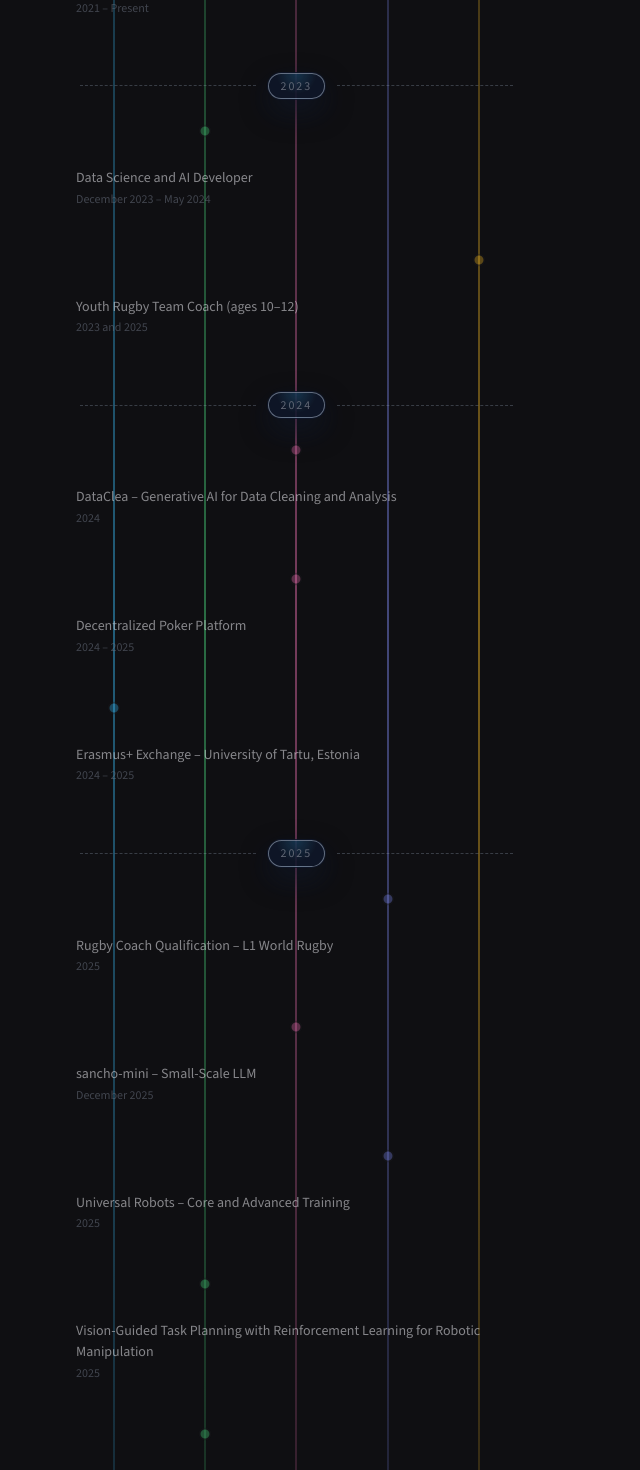
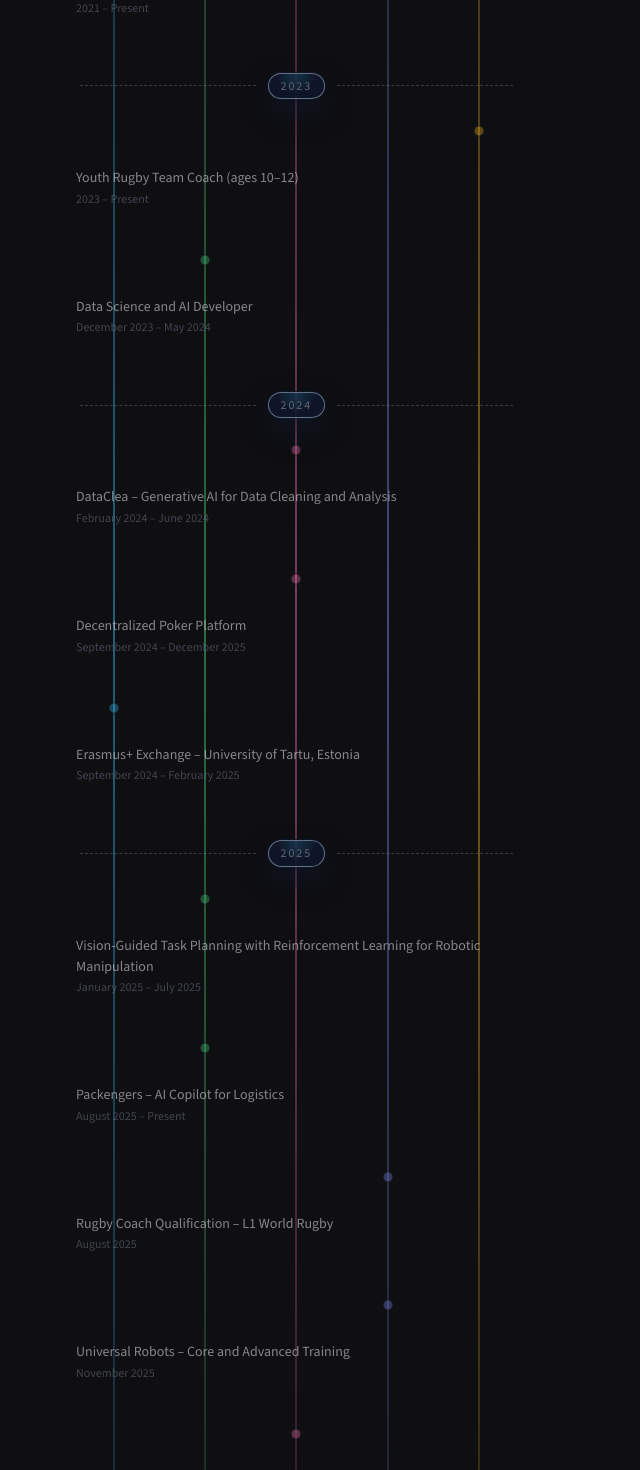
Before and after one commit to NoelDNathan/my-portfolio, a React (Vite) app in the folder noel-cv/: page / in a window 1280 px wide. Shown: the part 2440-3910 px from the top of the page, without its empty margins (0-640 px from the left). Built offline with nearby package versions, Linux system fonts and the light colour scheme; no server answers.

Commit message:
fix line error

```diff
--- a/noel-cv/src/components/sections/Timeline.tsx
+++ b/noel-cv/src/components/sections/Timeline.tsx
@@ -10,89 +10,58 @@
 import { SanchoDemo } from "./SanchoDemo";
 import { SkillGraph } from "../skills/SkillGraph";
 
+type TimelineNodeKind = "start" | "end";
+
+interface TimelineNode {
+  item: TimelineItem;
+  kind: TimelineNodeKind;
+}
+
+function hasItemRange(item: TimelineItem): boolean {
+  return (
+    item.yearEnd !== undefined &&
+    (item.yearEnd !== item.yearStart || item.monthEnd !== item.monthStart)
+  );
+}
+
+function nodeDateYear(node: TimelineNode): number {
+  return node.kind === "start" ? node.item.yearStart : node.item.yearEnd ?? node.item.yearStart;
+}
+
+function nodeDateMonth(node: TimelineNode): number {
+  return node.kind === "start" ? node.item.monthStart : node.item.monthEnd ?? node.item.monthStart;
+}
+
 interface TimelineRowProps {
   item: TimelineItem;
+  nodeKind: TimelineNodeKind;
   isActive: boolean;
   isPinned: boolean;
   onAutoActivate: () => void;
   onClick: () => void;
+  onDotRef?: (el: HTMLSpanElement | null) => void;
 }
 
 function TimelineRow({
   item,
+  nodeKind,
   isActive,
   isPinned,
   onAutoActivate,
   onClick,
+  onDotRef,
 }: TimelineRowProps) {
   const ref = useRef<HTMLDivElement | null>(null);
-  const trackRef = useRef<HTMLDivElement | null>(null);
   const isInView = useInView(ref, {
     margin: "-35% 0px -35% 0px",
   });
   const shouldReduceMotion = useReducedMotion();
-  const [rangeStyle, setRangeStyle] = useState<{ height: number; offset: number } | null>(null);
 
   useEffect(() => {
     if (isInView && !isPinned) {
       onAutoActivate();
     }
   }, [isInView, isPinned, onAutoActivate]);
-
-  const hasRange = item.yearEnd !== undefined && item.yearEnd !== item.yearStart;
-
-  useEffect(() => {
-    if (typeof window === "undefined") {
-      return;
-    }
-
-    let rafId = 0;
-    const scheduleRangeStyle = (next: { height: number; offset: number } | null) => {
-      rafId = window.requestAnimationFrame(() => {
-        setRangeStyle(next);
-      });
-    };
-
-    if (!hasRange || !isActive) {
-      scheduleRangeStyle(null);
-
-      return () => window.cancelAnimationFrame(rafId);
-    }
-
-    const trackEl = trackRef.current;
-    if (!trackEl) {
-      scheduleRangeStyle(null);
-      return () => window.cancelAnimationFrame(rafId);
-    }
-
-    const endYear = item.yearEnd ?? item.yearStart;
-    const endSeparator = document.querySelector<HTMLElement>(`[data-timeline-year="${endYear}"]`);
-
-    if (!endSeparator) {
-      scheduleRangeStyle(null);
-      return () => window.cancelAnimationFrame(rafId);
-    }
-
-    const trackRect = trackEl.getBoundingClientRect();
-    const endRect = endSeparator.getBoundingClientRect();
-
-    const startCenterY = trackRect.top + trackRect.height / 2;
-    const rawOffset = endRect.top - startCenterY;
-
-    if (!Number.isFinite(rawOffset)) {
-      scheduleRangeStyle(null);
-      return () => window.cancelAnimationFrame(rafId);
-    }
-
-    const minOffset = 24;
-    const maxOffset = 320;
-    const offset = Math.max(minOffset, Math.min(rawOffset, maxOffset));
-    const height = Math.max(12, offset - 10);
-
-    scheduleRangeStyle({ height, offset });
-
-    return () => window.cancelAnimationFrame(rafId);
-  }, [hasRange, isActive, item.yearEnd, item.yearStart]);
 
   const dotVariants = {
     inactive: { scale: 0.9, opacity: 0.6 },
@@ -102,6 +71,13 @@
       boxShadow: "0 0 18px rgba(94, 234, 212, 0.9)",
     },
   };
+
+  const setRef = useCallback(
+    (el: HTMLSpanElement | null) => {
+      onDotRef?.(el);
+    },
+    [onDotRef],
+  );
 
   return (
     <div
@@ -113,9 +89,10 @@
       onClick={onClick}
       aria-current={isActive ? "step" : undefined}
     >
-      <div className="timeline__row-track" ref={trackRef}>
+      <div className="timeline__row-track">
         <motion.span
-          className={`timeline__dot timeline__dot--${item.topic}`}
+          ref={setRef}
+          className={`timeline__dot timeline__dot--${item.topic} ${nodeKind === "end" ? "timeline__dot--secondary" : ""}`}
           variants={dotVariants}
           initial="inactive"
           animate={isActive ? "active" : "inactive"}
@@ -123,34 +100,6 @@
             shouldReduceMotion ? { duration: 0 } : { type: "spring", stiffness: 260, damping: 24 }
           }
         />
-        {hasRange && isActive && (
-          <>
-            <motion.span
-              className={`timeline__duration timeline__duration--${item.topic}`}
-              style={rangeStyle ? { height: rangeStyle.height } : undefined}
-              initial={{ opacity: 0, scaleY: 0.3 }}
-              animate={{ opacity: 0.8, scaleY: 1 }}
-              exit={{ opacity: 0, scaleY: 0.3 }}
-              transition={
-                shouldReduceMotion
-                  ? { duration: 0 }
-                  : { type: "spring", stiffness: 260, damping: 24 }
-              }
-            />
-            <motion.span
-              className={`timeline__dot timeline__dot--secondary timeline__dot--${item.topic}`}
-              variants={dotVariants}
-              initial="inactive"
-              animate="active"
-              style={rangeStyle ? { y: rangeStyle.offset } : undefined}
-              transition={
-                shouldReduceMotion
-                  ? { duration: 0 }
-                  : { type: "spring", stiffness: 260, damping: 24 }
-              }
-            />
-          </>
-        )}
       </div>
       <div className="timeline__row-label">
         <p className="timeline__row-title">{item.title}</p>
@@ -201,17 +150,36 @@
   const sortedItems = useMemo(
     () =>
       [...timelineItems].sort((a, b) => {
+        // 1. Year start
         if (a.yearStart !== b.yearStart) {
           return a.yearStart - b.yearStart;
         }
-        const aEnd = a.yearEnd ?? a.yearStart;
-        const bEnd = b.yearEnd ?? b.yearStart;
-        if (aEnd !== bEnd) {
-          return aEnd - bEnd;
-        }
+
+        // 2. Month start
+        if (a.monthStart !== b.monthStart) {
+          return a.monthStart - b.monthStart;
+        }
+
+        // 3. Year end (fallback al yearStart)
+        const aYearEnd = a.yearEnd ?? a.yearStart;
+        const bYearEnd = b.yearEnd ?? b.yearStart;
+
+        if (aYearEnd !== bYearEnd) {
+          return aYearEnd - bYearEnd;
+        }
+
+        // 4. Month end (fallback al monthStart)
+        const aMonthEnd = a.monthEnd ?? a.monthStart;
+        const bMonthEnd = b.monthEnd ?? b.monthStart;
+
+        if (aMonthEnd !== bMonthEnd) {
+          return aMonthEnd - b.monthEnd!;
+        }
+
+        // 5. Id como último criterio
         return a.id.localeCompare(b.id);
       }),
-    [],
+    [timelineItems],
   );
 
   const allTopics = useMemo(
@@ -307,6 +275,81 @@
 
     return items;
   }, [sortedItems, selectedTopics, selectedTopicsSet, selectedSkillFilter]);
+
+  const visibleNodes = useMemo(() => {
+    const nodes: TimelineNode[] = [];
+    for (const item of visibleItems) {
+      nodes.push({ item, kind: "start" });
+      if (hasItemRange(item) && item.id === activeId) {
+        nodes.push({ item, kind: "end" });
+      }
+    }
+    return nodes.sort((a, b) => {
+      const ya = nodeDateYear(a);
+      const yb = nodeDateYear(b);
+      if (ya !== yb) return ya - yb;
+      const ma = nodeDateMonth(a);
+      const mb = nodeDateMonth(b);
+      if (ma !== mb) return ma - mb;
+      if (a.kind !== b.kind) return a.kind === "start" ? -1 : 1;
+      return a.item.id.localeCompare(b.item.id);
+    });
+  }, [visibleItems, activeId]);
+
+  const rowsContainerRef = useRef<HTMLDivElement | null>(null);
+  const dotRefs = useRef<Map<string, HTMLSpanElement>>(new Map());
+  const [rangeBarStyle, setRangeBarStyle] = useState<{
+    top: number;
+    height: number;
+    left: number;
+    width: number;
+    topic: TimelineTopic;
+  } | null>(null);
+
+  useEffect(() => {
+    const active = activeId ? visibleItems.find((i) => i.id === activeId) : null;
+    if (!active || !hasItemRange(active)) {
+      const raf = requestAnimationFrame(() => setRangeBarStyle(null));
+      return () => cancelAnimationFrame(raf);
+    }
+    const startKey = `${active.id}-start`;
+    const endKey = `${active.id}-end`;
+    const startEl = dotRefs.current.get(startKey);
+    const endEl = dotRefs.current.get(endKey);
+    const rowsEl = rowsContainerRef.current;
+    if (!startEl || !endEl || !rowsEl) {
+      const raf = requestAnimationFrame(() => setRangeBarStyle(null));
+      return () => cancelAnimationFrame(raf);
+    }
+    const update = () => {
+      requestAnimationFrame(() => {
+        const startRect = startEl.getBoundingClientRect();
+        const endRect = endEl.getBoundingClientRect();
+        const rowsRect = rowsEl.getBoundingClientRect();
+        const top = startRect.top - rowsRect.top + startRect.height / 2;
+        const height = endRect.top - startRect.top + endRect.height / 2 - startRect.height / 2;
+        if (height <= 0) {
+          setRangeBarStyle(null);
+          return;
+        }
+        setRangeBarStyle({
+          top,
+          height,
+          left: startRect.left - rowsRect.left + startRect.width / 2 - 5,
+          width: 10,
+          topic: active.topic,
+        });
+      });
+    };
+    update();
+    const ro = new ResizeObserver(update);
+    ro.observe(rowsEl);
+    window.addEventListener("scroll", update, true);
+    return () => {
+      ro.disconnect();
+      window.removeEventListener("scroll", update, true);
+    };
+  }, [activeId, visibleItems]);
 
   const ensureItemIsVisible = (id: string) => {
     const node = itemContainerRefs.current.get(id);
@@ -720,49 +763,70 @@
               })}
             </div>
 
-            <div className="timeline__rows">
-              {visibleItems.map((item, index) => {
-                const previous = index > 0 ? visibleItems[index - 1] : null;
-                const isNewYear = !previous || previous.yearStart !== item.yearStart;
+            <div className="timeline__rows" ref={rowsContainerRef}>
+              {rangeBarStyle && (
+                <div
+                  className={`timeline__range-bar timeline__range-bar--${rangeBarStyle.topic}`}
+                  style={{
+                    position: "absolute",
+                    left: rangeBarStyle.left,
+                    top: rangeBarStyle.top,
+                    width: rangeBarStyle.width,
+                    height: rangeBarStyle.height,
+                    pointerEvents: "none",
+                  }}
+                  aria-hidden="true"
+                />
+              )}
+              {visibleNodes.map((node, index) => {
+                const previous = index > 0 ? visibleNodes[index - 1] : null;
+                const year = nodeDateYear(node);
+                const isNewYear = !previous || nodeDateYear(previous) !== year;
                 const shouldShowYearSeparator = index > 0 && isNewYear;
+                const rowKey = node.kind === "start" ? node.item.id : `${node.item.id}-end`;
 
                 return (
-                  <div key={item.id}>
+                  <div key={rowKey}>
                     {shouldShowYearSeparator && (
                       <div
                         className="timeline__year-separator"
                         role="separator"
-                        aria-label={String(item.yearStart)}
-                        data-timeline-year={item.yearStart}
+                        aria-label={String(year)}
+                        data-timeline-year={year}
                       >
-                        <span className="timeline__year-separator-label">{item.yearStart}</span>
+                        <span className="timeline__year-separator-label">{year}</span>
                       </div>
                     )}
                     <div
-                      ref={(node) => {
-                        if (node) {
-                          itemContainerRefs.current.set(item.id, node);
-                          return;
-                        }
-                        itemContainerRefs.current.delete(item.id);
-                      }}
-                      data-timeline-item={item.id}
+                      ref={
+                        node.kind === "start"
+                          ? (el) => {
+                              if (el) itemContainerRefs.current.set(node.item.id, el);
+                              else itemContainerRefs.current.delete(node.item.id);
+                            }
+                          : undefined
+                      }
+                      data-timeline-item={node.item.id}
                     >
                       <TimelineRow
-                        item={item}
-                        isActive={item.id === activeId}
-                        isPinned={pinnedId === item.id}
+                        item={node.item}
+                        nodeKind={node.kind}
+                        isActive={node.item.id === activeId}
+                        isPinned={pinnedId === node.item.id}
                         onAutoActivate={() => {
-                          if (!pinnedId) {
-                            setActiveId(item.id);
-                          }
+                          if (!pinnedId) setActiveId(node.item.id);
                         }}
                         onClick={() => {
                           stopTour();
                           const currentScrollY = typeof window !== "undefined" ? window.scrollY : 0;
-                          setPinnedId(item.id);
+                          setPinnedId(node.item.id);
                           setPinnedScrollY(currentScrollY);
-                          setActiveId(item.id);
+                          setActiveId(node.item.id);
+                        }}
+                        onDotRef={(el) => {
+                          const key = `${node.item.id}-${node.kind}`;
+                          if (el) dotRefs.current.set(key, el);
+                          else dotRefs.current.delete(key);
                         }}
                       />
                     </div>
@@ -1420,6 +1484,51 @@
           );
         }
 
+        .timeline__range-bar {
+          border-radius: 999px;
+          z-index: 0;
+        }
+
+        .timeline__range-bar--education {
+          background: linear-gradient(
+            to bottom,
+            rgba(56, 189, 248, 0.2),
+            rgba(56, 189, 248, 0.9)
+          );
+        }
+
+        .timeline__range-bar--professional {
+          background: linear-gradient(
+            to bottom,
+            rgba(74, 222, 128, 0.2),
+            rgba(74, 222, 128, 0.9)
+          );
+        }
+
+        .timeline__range-bar--project {
+          background: linear-gradient(
+            to bottom,
+            rgba(244, 114, 182, 0.2),
+            rgba(244, 114, 182, 0.9)
+          );
+        }
+
+        .timeline__range-bar--course {
+          background: linear-gradient(
+            to bottom,
+            rgba(129, 140, 248, 0.2),
+            rgba(129, 140, 248, 0.9)
+          );
+        }
+
+        .timeline__range-bar--sport {
+          background: linear-gradient(
+            to bottom,
+            rgba(251, 191, 36, 0.2),
+            rgba(251, 191, 36, 0.9)
+          );
+        }
+
         .timeline__row-label {
           grid-column: 1 / -1;
           margin-top: var(--space-4);
--- a/noel-cv/src/data/timeline.ts
+++ b/noel-cv/src/data/timeline.ts
@@ -19,7 +19,9 @@
   id: string;
   title: string;
   period: string;
+  monthStart: number;
   yearStart: number;
+  monthEnd?: number;
   yearEnd?: number;
   summary: string;
   description: string;
@@ -34,8 +36,10 @@
   {
     id: "josep-lluis-sert",
     title: "Scientific-Technological High School Diploma – Institut Josep Lluís Sert",
-    period: "2019 – 2021",
+    period: "September 2019 – June 2021",
+    monthStart: 9,
     yearStart: 2019,
+    monthEnd: 6,
     yearEnd: 2021,
     summary: "Completed a science and technology focused high school diploma with highest distinction.",
     description:
@@ -53,9 +57,11 @@
   {
     id: "breaking-barriers-game",
     title: "Breaking Barriers – 3D Platformer Game",
-    period: "2020 – 2021",
+    period: "February 2020 – November 2020",
     yearStart: 2020,
-    yearEnd: 2021,
+    monthStart: 2,
+    monthEnd: 11,
+    yearEnd: 2020,
     summary:
       "Final high school project: designed and developed a 3D platformer game to learn game development by doing.",
     description:
@@ -79,7 +85,9 @@
     title: "Data Science and AI Developer",
     period: "December 2023 – May 2024",
     yearStart: 2023,
+    monthStart: 12,
     yearEnd: 2024,
+    monthEnd: 5,
     summary:
       "Designed and implemented machine learning models and data visualization pipelines for geospatial and satellite data.",
     description:
@@ -97,9 +105,11 @@
   {
     id: "university-project-dataclea",
     title: "DataClea – Generative AI for Data Cleaning and Analysis",
-    period: "2024",
+    period: "February 2024 – June 2024",
     yearStart: 2024,
     yearEnd: 2024,
+    monthStart: 2,
+    monthEnd: 6,
     summary:
       "Entrepreneurship project with Telefónica: designed a SaaS platform using generative AI to automate data cleaning and analysis.",
     description:
@@ -124,9 +134,11 @@
   {
     id: "erasmus-tartu",
     title: "Erasmus+ Exchange – University of Tartu, Estonia",
-    period: "2024 – 2025",
+    period: "September 2024 – February 2025",
     yearStart: 2024,
+    monthStart: 9,
     yearEnd: 2025,
+    monthEnd: 2,
     summary:
       "Exchange year focused on AI and security: zero-knowledge proofs, explainable AutoML, applied cryptography, and information retrieval.",
     description:
@@ -152,9 +164,11 @@
   {
     id: "decentralized-poker",
     title: "Decentralized Poker Platform",
-    period: "2024 – 2025",
+    period: "September 2024 – December 2025",
     yearStart: 2024,
+    monthStart: 9,
     yearEnd: 2025,
+    monthEnd: 12,
     summary:
       "Built a fully decentralized poker platform using smart contracts, zero-knowledge proofs, and a custom P2P network.",
     description:
@@ -185,9 +199,11 @@
   {
     id: "ai-bachelor-upc",
     title: "Bachelor’s Degree in Artificial Intelligence – UPC",
-    period: "2021 – 2025",
+    period: "September 2021 – June 2025",
     yearStart: 2021,
+    monthStart: 9,
     yearEnd: 2025,
+    monthEnd: 6,
     summary:
       "Completed an AI bachelor’s degree at UPC with GPA 8.62 / 10, ranked 7th in the cohort.",
     description:
@@ -262,9 +278,11 @@
   {
     id: "vision-guided-rl-robotics",
     title: "Vision-Guided Task Planning with Reinforcement Learning for Robotic Manipulation",
-    period: "2025",
+    period: "January 2025 – July 2025",
     yearStart: 2025,
+    monthStart: 1,
     yearEnd: 2025,
+    monthEnd: 7,
     summary:
       "Final degree project: unified system that combines reinforcement learning-based task planning with deep learning computer vision for robotic manipulation.",
     description:
@@ -289,9 +307,11 @@
   {
     id: "rugby-coach-qualification",
     title: "Rugby Coach Qualification – L1 World Rugby",
-    period: "2025",
+    period: "August 2025",
     yearStart: 2025,
+    monthStart: 8,
     yearEnd: 2025,
+    monthEnd: 8,
     summary: "Completed World Rugby Level 1 coach qualification.",
     description:
       "I obtained the World Rugby Level 1 coaching qualification, which formalized my understanding of coaching principles, player safety, and training design. The course covered fundamental techniques, age-appropriate coaching, and best practices for creating a safe and engaging environment for players.",
@@ -308,8 +328,10 @@
   {
     id: "universal-robots-courses",
     title: "Universal Robots – Core and Advanced Training",
-    period: "2025",
+    period: "November 2025",
     yearStart: 2025,
+    monthStart: 11,
+    monthEnd: 11,
     yearEnd: 2025,
     summary:
       "Hands-on industrial cobot training in programming, safety configuration, and deployment with Universal Robots.",
@@ -329,9 +351,11 @@
   {
     id: "youth-rugby-coach",
     title: "Youth Rugby Team Coach (ages 10–12)",
-    period: "2023 and 2025",
+    period: "2023 – Present",
     yearStart: 2023,
-    yearEnd: 2025,
+    monthStart: 1,
+    yearEnd: 2026,
+    monthEnd: 3,
     summary:
       "Coached youth rugby teams, developing leadership, communication, and mentoring skills through real group management.",
     description:
@@ -351,7 +375,9 @@
     title: "Rugby Player – CRUC Senior Team",
     period: "2021 – Present",
     yearStart: 2021,
+    monthStart: 9,
     yearEnd: 2026,
+    monthEnd: 3,
     summary:
       "Senior player at local club CRUC, competing in the highest Catalan league, with playing experience since 2010.",
     description:
@@ -371,6 +397,8 @@
     title: "sancho-mini – Small-Scale LLM",
     period: "December 2025",
     yearStart: 2025,
+    monthStart: 12,
+    monthEnd: 12,
     yearEnd: 2025,
     summary:
       "Built and trained a compact LLM on the works of Miguel de Cervantes and deployed it to run directly in the browser.",
@@ -391,7 +419,9 @@
     title: "Packengers – AI Copilot for Logistics",
     period: "August 2025 – Present",
     yearStart: 2025,
+    monthStart: 8,
     yearEnd: 2026,
+    monthEnd: 3,
     summary:
       "End-to-end AI project for Packengers: route optimization, payments workflow, and full-stack application deployed on AWS.",
     description:
@@ -423,7 +453,9 @@
     title: "Healthi Bot – Voice AI Agent for Medical Appointments",
     period: "January 2026",
     yearStart: 2026,
+    monthStart: 1,
     yearEnd: 2026,
+    monthEnd: 1,
     summary:
       "Built a voice-based AI agent to automate medical appointment scheduling through natural dialog and external service integration.",
     description:
@@ -446,7 +478,9 @@
     title: "Privacy and GDPR Legal Course",
     period: "February 2026",
     yearStart: 2026,
+    monthStart: 2,
     yearEnd: 2026,
+    monthEnd: 2,
     summary:
       "Completed a comprehensive GDPR course covering fundamentals, certification, and implementation of data protection programs.",
     description:
```
